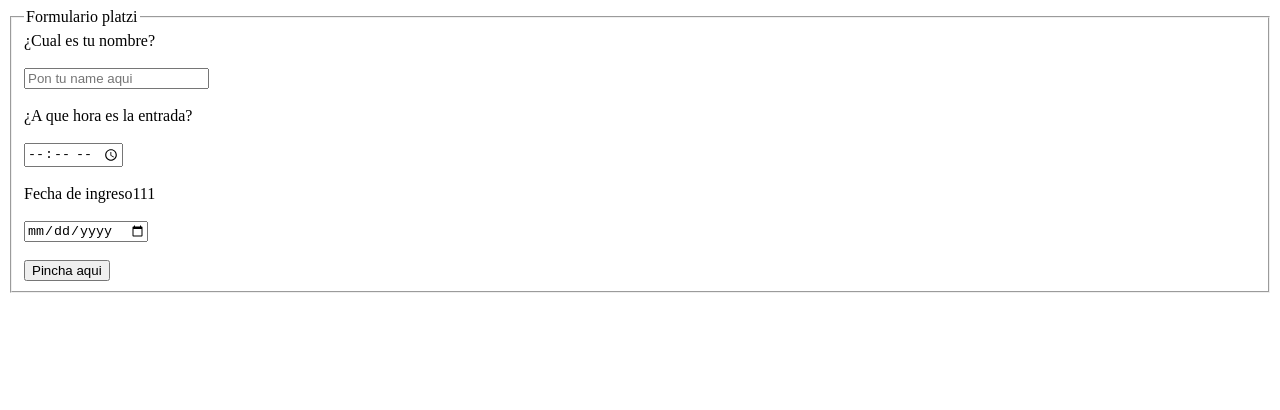
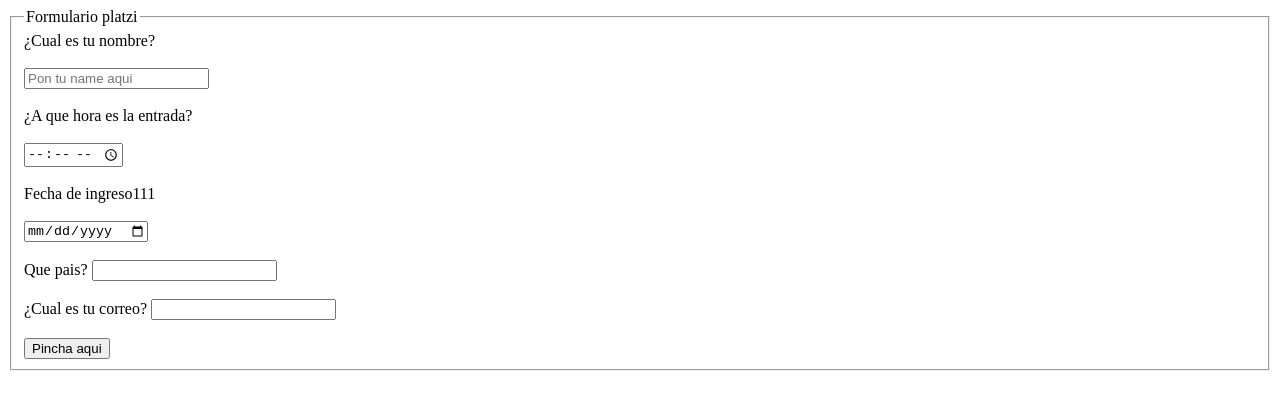
Before and after one commit to guillermotlv/plti, a plain HTML site: page calendario.html in a window 1280 px wide. Drawn offline with Linux system fonts and the light colour scheme.

Commit message:
calendario con required y autocomplete

```diff
--- a/calendario.html
+++ b/calendario.html
@@ -13,19 +13,27 @@
 <label for="Name">¿Cual es tu nombre?</label>
 <br>
 <br>
-<input type="text" required placeholder="Pon tu name aqui">
+<input type="text" required placeholder="Pon tu name aqui" autocomplete="name">
 <br>
 <br>
 <label for="time">¿A que hora es la entrada?</label>
 <br>
 <br>
-<input type="time" id="hora" name="hora">
+<input type="time" id="hora" name="hora" autocomplete="time">
 <br>
 <br>
 <label for="date">Fecha de ingreso111</label>
 <br>
 <br>
-<input type="date" id="dia" id="dia">
+<input type="date" id="dia" id="dia" autocomplete="date">
+<br>
+<br>
+<label for="country">Que pais?</label>
+<input type="text" id="pais" autocomplete="country">
+<br>
+<br>
+<label for="email">¿Cual es tu correo?</label>
+<input type="email" autocomplete="email" id="email">
 <br>
 <br>
 <input type="submit" value="Pincha aqui" >
```
